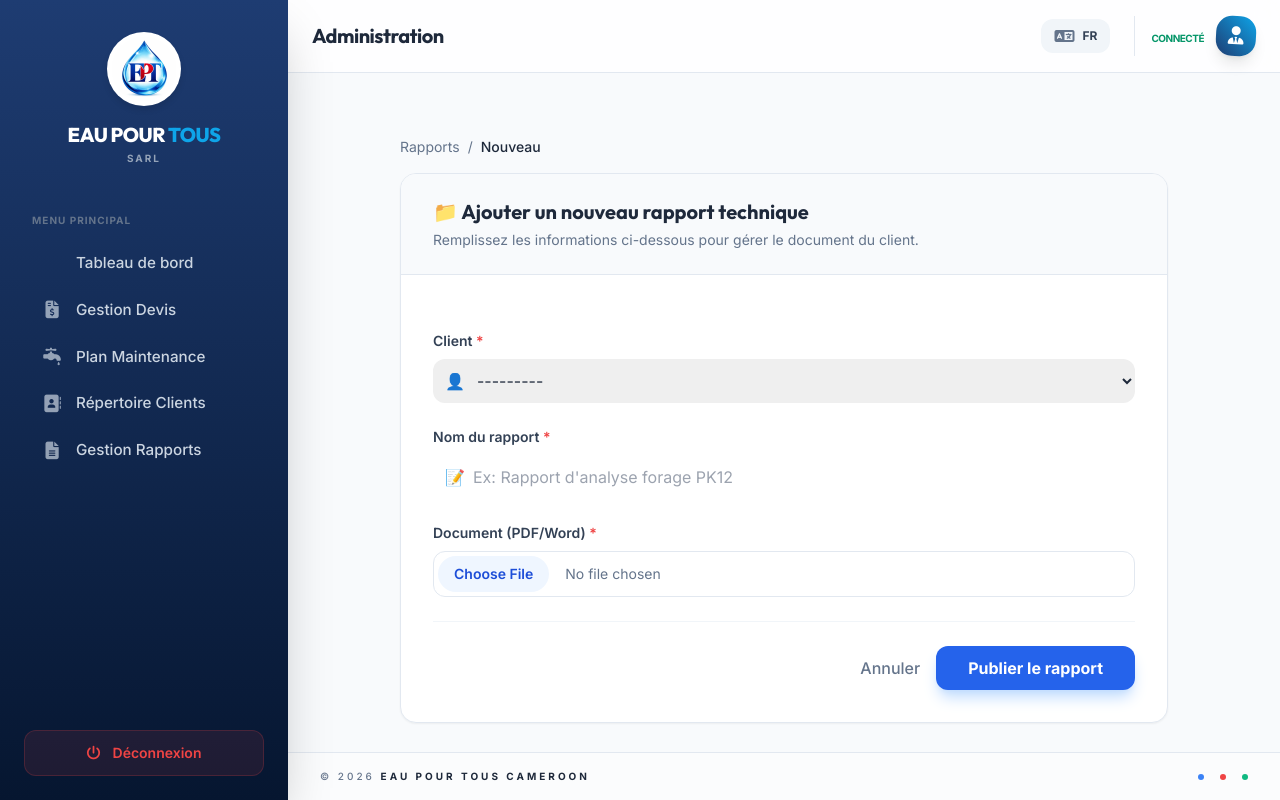
After one commit to stevecopal/eaupourtous, a Django app: page /fr/devis/rapports/ajouter/ in a window 1280 px wide. The commit adds this page. Run offline with Django 5.2, Linux system fonts and the light colour scheme; data comes from the database, SQL or seed files in the repository; data that the repository does not hold is empty; parts of the project's set-up code (start-up, migrations or seed data) failed here and were passed over; some libraries are stand-ins or nearby versions.

Commit message:
gestion des rapport

```diff
--- a/devis/forms.py
+++ b/devis/forms.py
@@ -1,7 +1,11 @@
+import os
+
 from django import forms
 from django.forms import inlineformset_factory
 from .models import Devis, SectionDevis, LigneDevis
 from django.utils.translation import gettext_lazy as _
+from django import forms
+from .models import Rapport
 
 class DevisForm(forms.ModelForm):
     class Meta:
@@ -57,3 +61,31 @@ class ClientForm(forms.ModelForm):
             'telephone': forms.TextInput(attrs={'class': 'form-control', 'placeholder': 'Numéro de téléphone'}),
             'adresse': forms.Textarea(attrs={'class': 'form-control', 'rows': 3, 'placeholder': 'Adresse physique'}),
         }
+
+
+
+
+class RapportForm(forms.ModelForm):
+    class Meta:
+        model = Rapport
+        fields = ['client', 'nom', 'fichier']
+        widgets = {
+            'client': forms.Select(attrs={
+                'class': 'form-control w-full pl-10 rounded-xl border-slate-200 focus:border-blue-500 focus:ring-blue-500 h-11',
+            }),
+            'nom': forms.TextInput(attrs={
+                'class': 'form-control w-full pl-10 rounded-xl border-slate-200 focus:border-blue-500 focus:ring-blue-500 h-11',
+                'placeholder': 'Ex: Rapport d\'analyse forage PK12'
+            }),
+            'fichier': forms.FileInput(attrs={
+                'class': 'block w-full text-sm text-slate-500 file:mr-4 file:py-2 file:px-4 file:rounded-full file:border-0 file:text-sm file:font-semibold file:bg-blue-50 file:text-blue-700 hover:file:bg-blue-100 cursor-pointer border border-slate-200 rounded-xl p-1',
+            }),
+        }
+
+    def clean_fichier(self):
+        file = self.cleaned_data.get('fichier')
+        if file:
+            extension = os.path.splitext(file.name)[1].lower()
+            if extension not in ['.pdf', '.doc', '.docx']:
+                raise forms.ValidationError("Seuls les fichiers PDF et Word sont autorisés.")
+        return file
--- a/devis/templates/clients/client_list.html
+++ b/devis/templates/clients/client_list.html
@@ -73,7 +73,9 @@
                                         {{ client.nom|slice:":1"|upper }}
                                     </div>
                                     <div>
-                                        <p class="font-black text-slate-800 text-sm uppercase tracking-tight">{{ client.nom }}</p>
+                                        <a href="{% url 'client_detail' client.pk %}" class="font-bold  text-blue-600 hover:text-blue-600">
+                                            {{ client.nom }}
+                                        </a>
                                         <p class="text-[11px] text-slate-400 font-bold italic">{{ client.email|default:"Pas d'email" }}</p>
                                     </div>
                                 </div>
--- a/devis/templates/devis/devis_list.html
+++ b/devis/templates/devis/devis_list.html
@@ -63,8 +63,10 @@
                                 {{ d.reference }}
                             </span>
                         </td>
-                        <td class="px-6 py-4">
-                            <div class="font-bold text-slate-700">{{ d.client.nom }}</div>
+                        <td class="px-6 py-4 ">
+                            <a href="{% url 'client_detail' d.client.pk %}" class="font-bold  text-blue-600 hover:text-blue-600">
+                                {{ d.client.nom }}
+                            </a>
                             <div class="text-[10px] text-slate-400 font-medium italic">{{ d.date_creation|date:"d M Y" }}</div>
                         </td>
                         <td class="px-6 py-4">
--- /dev/null
+++ b/devis/templates/rapports/formulaire.html
@@ -0,0 +1,77 @@
+{% extends 'base_dashboard.html' %}
+
+{% block content %}
+<div class="max-w-3xl mx-auto mt-8">
+    <nav class="flex mb-4 text-sm text-slate-500">
+        <a href="{% url 'liste_tous_les_rapports' %}" class="hover:text-blue-600">Rapports</a>
+        <span class="mx-2">/</span>
+        <span class="text-slate-800 font-medium">{% if en_edition %}Modification{% else %}Nouveau{% endif %}</span>
+    </nav>
+
+    <div class="bg-white rounded-2xl shadow-sm border border-slate-200 overflow-hidden">
+        <div class="bg-slate-50 px-8 py-6 border-b border-slate-200">
+            <h2 class="text-xl font-bold text-slate-800">
+                {% if en_edition %}
+                    Modifier le rapport <span class="text-blue-600">#{{ rapport.id }}</span>
+                {% else %}
+                    📁 Ajouter un nouveau rapport technique
+                {% endif %}
+            </h2>
+            <p class="text-sm text-slate-500 mt-1">Remplissez les informations ci-dessous pour gérer le document du client.</p>
+        </div>
+
+        <form method="post" enctype="multipart/form-data" class="p-8 space-y-6">
+            {% csrf_token %}
+
+            {% for field in form %}
+                <div class="space-y-2">
+                    <label class="block text-sm font-semibold text-slate-700">
+                        {{ field.label }}
+                        {% if field.field.required %}<span class="text-red-500">*</span>{% endif %}
+                    </label>
+
+                    <div class="relative">
+                        {% if field.name == 'client' %}
+                            <div class="absolute inset-y-0 left-0 pl-3 flex items-center pointer-events-none text-slate-400">
+                                👤
+                            </div>
+                        {% elif field.name == 'nom' %}
+                            <div class="absolute inset-y-0 left-0 pl-3 flex items-center pointer-events-none text-slate-400">
+                                📝
+                            </div>
+                        {% endif %}
+
+                        {{ field }}
+                    </div>
+
+                    {% if field.help_text %}
+                        <p class="text-xs text-slate-400">{{ field.help_text }}</p>
+                    {% endif %}
+
+                    {% if field.errors %}
+                        <div class="flex items-center text-red-500 text-xs mt-1 bg-red-50 p-2 rounded">
+                            <span class="mr-2">⚠️</span> {{ field.errors.0 }}
+                        </div>
+                    {% endif %}
+                </div>
+            {% endfor %}
+
+            <div class="flex items-center justify-end space-x-4 pt-6 border-t border-slate-100">
+                {% if client %}
+                    <a href="{% url 'client_detail' client.id %}" class="text-slate-500 hover:text-slate-800 font-medium transition">
+                        Annuler
+                    </a>
+                {% else %}
+                    <a href="{% url 'liste_tous_les_rapports' %}" class="text-slate-500 hover:text-slate-800 font-medium transition">
+                        Annuler
+                    </a>
+                {% endif %}
+
+                <button type="submit" class="bg-blue-600 hover:bg-blue-700 text-white px-8 py-2.5 rounded-xl font-bold shadow-lg shadow-blue-200 transition-all transform active:scale-95">
+                    {% if en_edition %} Enregistrer les modifications {% else %} Publier le rapport {% endif %}
+                </button>
+            </div>
+        </form>
+    </div>
+</div>
+{% endblock %}
--- a/devis/urls.py
+++ b/devis/urls.py
@@ -18,4 +18,13 @@ urlpatterns = [
     path('clients/creer/', views.client_create, name='client_create'),
     path('clients/<int:pk>/modifier/', views.client_edit, name='client_edit'),
     path('clients/<int:pk>/supprimer/', views.client_delete, name='client_delete'),
+
+
+    path('rapports/tous/', views.liste_tous_les_rapports, name='liste_tous_les_rapports'),
+    path('client/<int:client_id>/rapports/', views.liste_rapports_client, name='liste_rapports_client'),
+    path('client/<int:client_id>/rapports/ajouter/', views.ajouter_rapport, name='ajouter_rapport_client'),
+    path('rapports/ajouter/', views.ajouter_rapport, name='ajouter_rapport_general'),
+    path('rapports/<int:rapport_id>/supprimer/', views.supprimer_rapport, name='supprimer_rapport'),
+    path('rapports/<int:rapport_id>/modifier/', views.modifier_rapport, name='modifier_rapport'),
+
 ]
--- a/devis/views.py
+++ b/devis/views.py
@@ -7,6 +7,9 @@ from num2words import num2words
 from weasyprint import HTML
 from django.utils.translation import gettext as _
 from django.forms import inlineformset_factory
+
+from .models import Client, Rapport
+from .forms import RapportForm
 
 import devis
 import maintenance
@@ -389,3 +392,102 @@ def client_delete(request, pk):
         messages.warning(request, "Le client a été supprimé.")
         return redirect('client_list')
     return render(request, 'clients/client_confirm_delete.html', {'client': client})
+
+
+
+
+def liste_tous_les_rapports(request):
+    """Vue pour la section 'Rapports' de la sidebar (vue globale)"""
+    query = request.GET.get('q')
+    rapports = Rapport.objects.select_related('client').all()
+
+    # Optionnel : Ajouter une barre de recherche par nom de rapport ou nom de client
+    if query:
+        rapports = rapports.filter(
+            Q(nom__icontains=query) |
+            Q(client__nom__icontains=query)
+        )
+
+    return render(request, 'rapports/liste_rapports.html', {
+        'rapports': rapports,
+        'query': query
+    })
+
+
+
+def liste_rapports_client(request, client_id):
+    """Affiche tous les rapports d'un client spécifique"""
+    client = get_object_or_404(Client, id=client_id)
+    rapports = client.rapports.all()
+    return render(request, 'clients/client_detail.html', {
+        'client': client,
+        'rapports': rapports
+    })
+
+def ajouter_rapport(request, client_id=None):
+    """Ajoute un rapport (lié à un client si client_id est fourni)"""
+    client = None
+    if client_id:
+        client = get_object_or_404(Client, id=client_id)
+
+    if request.method == 'POST':
+        form = RapportForm(request.POST, request.FILES)
+        if form.is_valid():
+            rapport = form.save()
+            messages.success(request, f"Le rapport '{rapport.nom}' a été ajouté avec succès.")
+            return redirect('client_detail', pk=rapport.client.pk)
+    else:
+        # Si on arrive depuis la fiche client, on pré-sélectionne le client
+        initial_data = {'client': client} if client else {}
+        form = RapportForm(initial=initial_data)
+
+    return render(request, 'rapports/formulaire.html', {
+        'form': form,
+        'client': client
+    })
+
+def supprimer_rapport(request, rapport_id):
+    rapport = get_object_or_404(Rapport, id=rapport_id)
+    client_pk = rapport.client.pk  # On garde le PK du client
+
+    if request.method == 'POST':
+        # Récupérer l'URL de la page précédente
+        referer = request.META.get('HTTP_REFERER', '')
+
+        # Suppression
+        if rapport.fichier:
+            rapport.fichier.delete()
+        rapport.delete()
+
+        messages.success(request, "Rapport supprimé avec succès.")
+
+        # CONDITION DE REDIRECTION
+        # Si l'URL de provenance contient 'clients/', on retourne à la fiche client
+        if 'clients/' in referer:
+            return redirect('client_detail', pk=rapport.client.pk)
+
+        # Sinon, on retourne à la liste générale des rapports
+        return redirect('liste_tous_les_rapports')
+
+    return redirect('liste_tous_les_rapports')
+def modifier_rapport(request, rapport_id):
+    """Modifie un rapport existant"""
+    rapport = get_object_or_404(Rapport, id=rapport_id)
+    client = rapport.client # Pour garder le contexte du client
+
+    if request.method == 'POST':
+        # On passe l'instance pour mettre à jour l'objet existant au lieu d'en créer un nouveau
+        form = RapportForm(request.POST, request.FILES, instance=rapport)
+        if form.is_valid():
+            form.save()
+            messages.success(request, f"Le rapport '{rapport.nom}' a été mis à jour.")
+            return redirect('client_detail', pk=rapport.client.pk)
+    else:
+        form = RapportForm(instance=rapport)
+
+    return render(request, 'rapports/formulaire.html', {
+        'form': form,
+        'rapport': rapport,
+        'client': client,
+        'en_edition': True # Petit flag pour changer le titre dans le HTML
+    })
--- a/eau/templates/base_dashboard.html
+++ b/eau/templates/base_dashboard.html
@@ -132,18 +132,23 @@
                 <i class="fas fa-grid-2 w-6 text-center"></i>
                 <span>{% trans "Tableau de bord" %}</span>
             </a>
-            <a href="{% url 'devis_list' %}" class="sidebar-item {% if 'devis' in request.path %}active{% endif %}">
+            <a href="{% url 'devis_list' %}" class="sidebar-item {% if request.resolver_match.url_name == 'devis_list' %}active{% endif %}">
                 <i class="fas fa-file-invoice-dollar w-6 text-center"></i>
                 <span>{% trans "Gestion Devis" %}</span>
             </a>
-            <a href="{% url 'maintenance_calendar' %}" class="sidebar-item {% if 'maintenance' in request.path %}active{% endif %}">
+            <a href="{% url 'maintenance_calendar' %}" class="sidebar-item {% if request.resolver_match.url_name == 'maintenance_calendar' %}active{% endif %}">
                 <i class="fas fa-faucet-drip w-6 text-center"></i>
                 <span>{% trans "Plan Maintenance" %}</span>
             </a>
-            <a href="{% url 'client_list' %}" class="sidebar-item {% if 'client' in request.path %}active{% endif %}">
+            <a href="{% url 'client_list' %}" class="sidebar-item {% if request.resolver_match.url_name == 'client_list' %}active{% endif %}">
                 <i class="fas fa-address-book w-6 text-center"></i>
                 <span>{% trans "Répertoire Clients" %}</span>
             </a>
+            <a href="{% url 'liste_tous_les_rapports' %}" class="sidebar-item {% if request.resolver_match.url_name == 'liste_tous_les_rapports' %}active{% endif %}">
+                <i class="fas fa-file-alt w-6 text-center"></i>
+                <span>{% trans "Gestion Rapports" %}</span>
+            </a>
+
         </nav>
 
         <div class="p-6">
--- a/maintenance/templates/maintenance/maintenance_list.html
+++ b/maintenance/templates/maintenance/maintenance_list.html
@@ -56,7 +56,9 @@
                 {% for m in maintenances %}
                 <tr class="hover:bg-slate-50/50 transition-colors">
                     <td class="px-6 py-4">
-                        <p class="font-black text-slate-800 text-sm uppercase">{{ m.client.nom }}</p>
+                        <a href="{% url 'client_detail' m.client.pk %}" class="font-bold  text-blue-600 hover:text-blue-600">
+                            {{ m.client.nom }}
+                        </a>
                         <p class="text-[10px] font-mono text-slate-400">#{{ m.reference }}</p>
                     </td>
                     <td class="px-6 py-4">
```
Also changed, not shown: devis/admin.py (+20 -0 lines), devis/models.py (+46 -0 lines), devis/templates/clients/client_detail.html (+56 -25 lines), devis/templates/rapports/liste_rapports.html (added, +67 -0 lines), devis/migrations/0007_rapport.py (added), devis/templates/rapports/liste.html (added).
